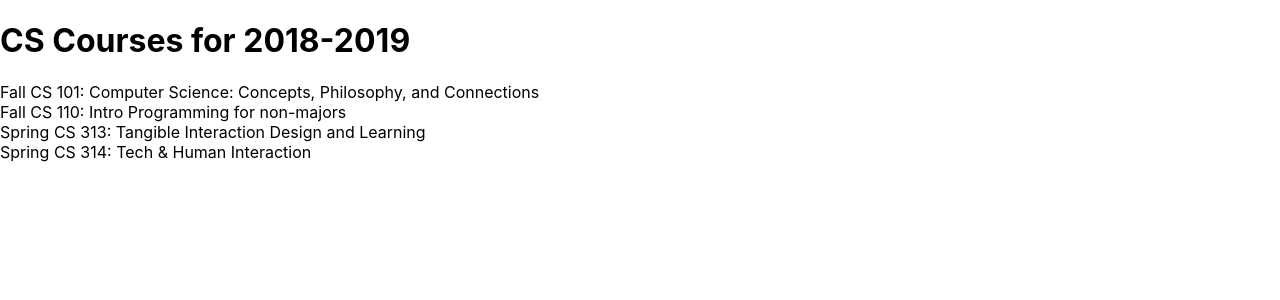
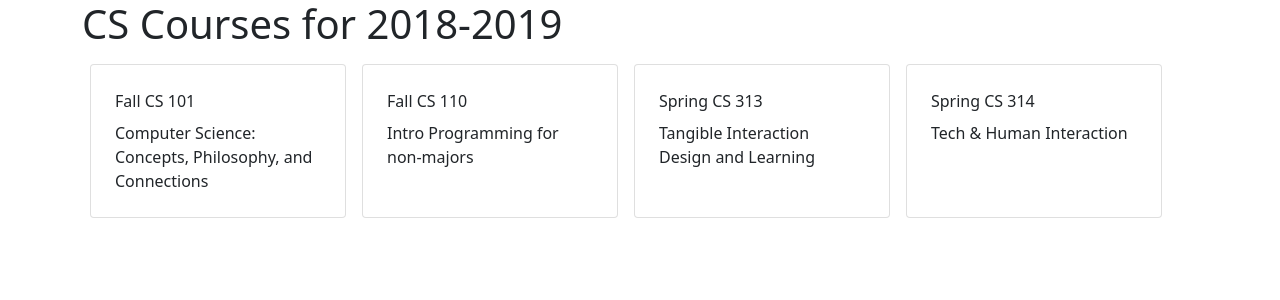
Before and after one commit to OmarKhatib01/scheduler, a React (Create React App) app: page / in a window 1280 px wide. Shown: the top 300 px of the page. Built offline with nearby package versions, Linux system fonts and the light colour scheme.

Commit message:
style classes

```diff
--- a/package.json
+++ b/package.json
@@ -6,6 +6,7 @@
     "@testing-library/jest-dom": "^5.14.1",
     "@testing-library/react": "^11.2.7",
     "@testing-library/user-event": "^12.8.3",
+    "bootstrap": "^5.1.1",
     "react": "^17.0.2",
     "react-dom": "^17.0.2",
     "react-scripts": "4.0.3",
--- a/src/App.css
+++ b/src/App.css
@@ -5,6 +5,11 @@
 .App-logo {
     height: 40vmin;
     pointer-events: none;
+}
+
+.course-list {
+    display: grid;
+    grid-template-columns: repeat(auto-fill, minmax(12rem, 17rem));
 }
 
 @media (prefers-reduced-motion: no-preference) {
--- a/src/App.js
+++ b/src/App.js
@@ -1,4 +1,5 @@
 import React from "react";
+import "./App.css";
 
 const schedule = {
   title: "CS Courses for 2018-2019",
@@ -35,13 +36,18 @@
 const getCourseNumber = course => course.id.slice(1, 4);
 
 const Course = ({ course }) => (
-  <div>
-    {getCourseTerm(course)} CS {getCourseNumber(course)}: {course.title}
+  <div className="card m-2 p-2">
+    <div className="card-body">
+      <div className="card-title">
+        {getCourseTerm(course)} CS {getCourseNumber(course)}
+      </div>
+      <div className="card-text">{course.title}</div>
+    </div>
   </div>
 );
 
 const CourseList = ({ courses }) => (
-  <div>
+  <div className="course-list">
     {Object.values(courses).map(course => (
       <Course key={course.id} course={course} />
     ))}
@@ -49,7 +55,7 @@
 );
 
 const App = () => (
-  <div>
+  <div className="container">
     <Banner title={schedule.title} />
     <CourseList courses={schedule.courses} />
   </div>
```
Also changed, not shown: src/index.js (+8 -6 lines), 1 other file (tests, documents, lock files or other folders). Lines whose indentation alone changed are shown as unchanged.
